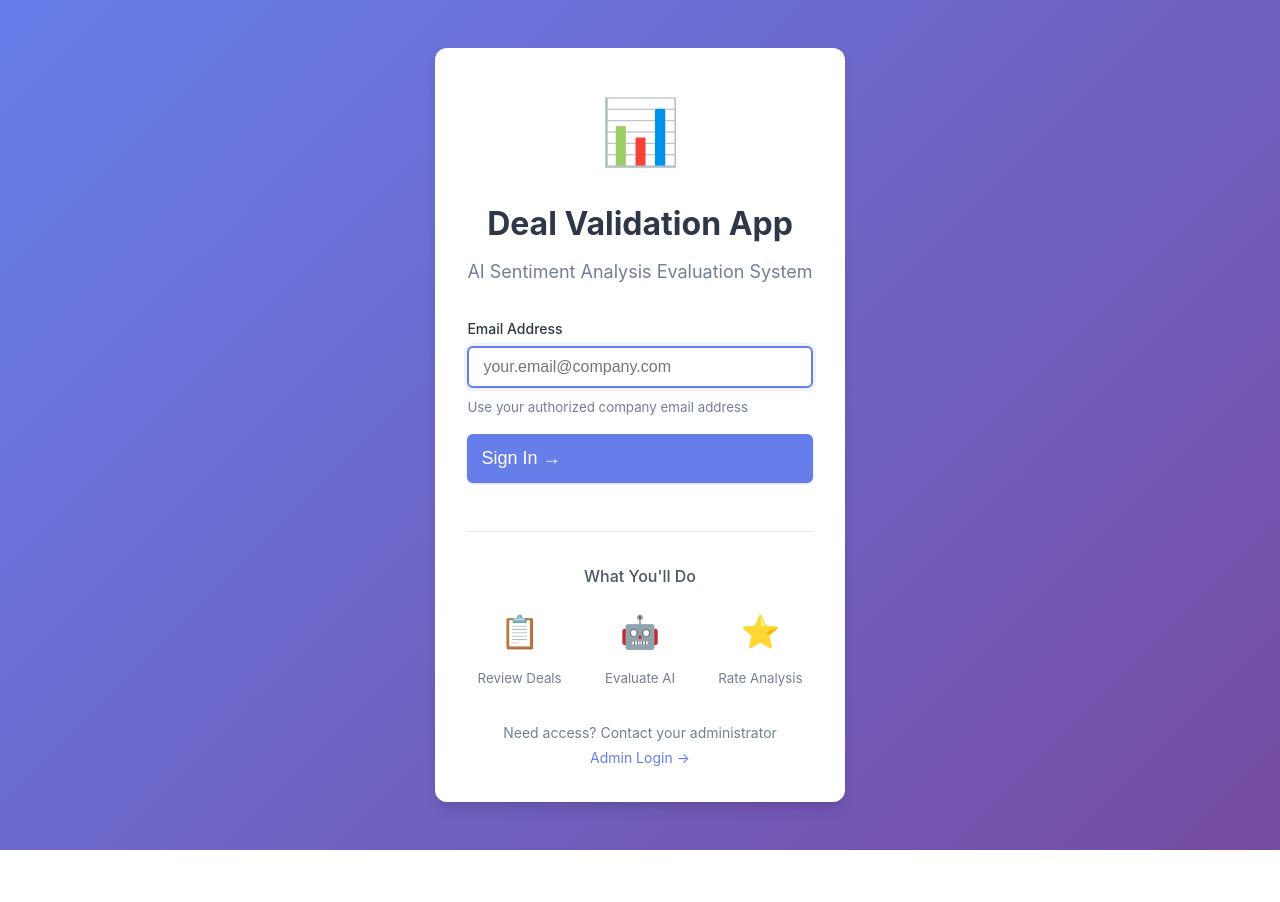
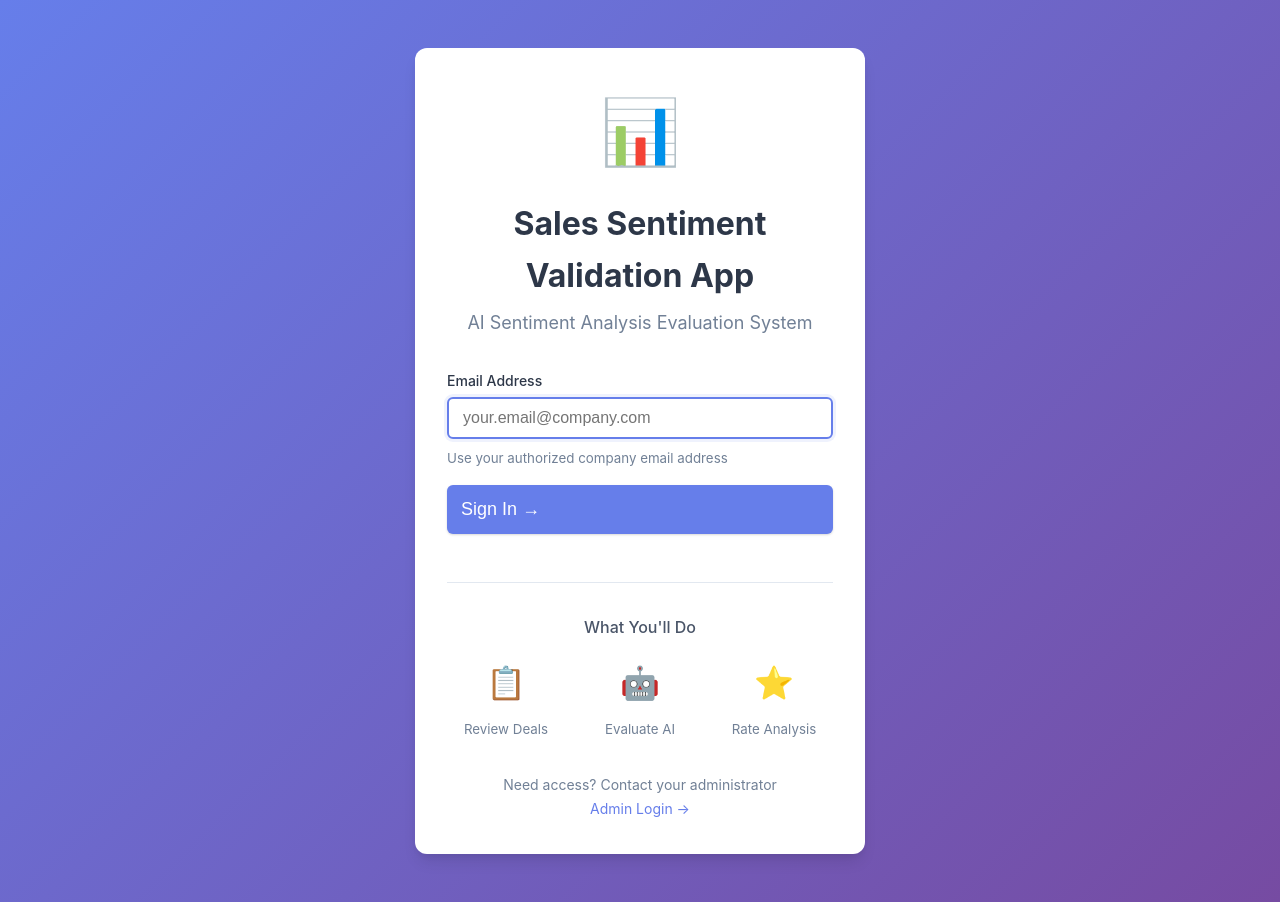
Before and after one commit to aman-glynac/Sales-Sentiment-Validation-App, a FastAPI app: page / in a window 1280 px wide. Before the commit the page ends 850 px from the top, so only its background shows below. Run offline with FastAPI, Linux system fonts and the light colour scheme.

Commit message:
updated login screen

```diff
--- a/templates/login.html
+++ b/templates/login.html
@@ -12,7 +12,7 @@
         <div class="login-form" style="max-width: 450px;">
             <div style="text-align: center; margin-bottom: 2rem;">
                 <div style="font-size: 4rem; margin-bottom: 1rem;">📊</div>
-                <h2 style="font-size: 2rem; margin-bottom: 0.5rem;">Deal Validation App</h2>
+                <h2 style="font-size: 2rem; margin-bottom: 0.5rem;">Sales Sentiment Validation App</h2>
                 <p style="color: var(--text-muted); font-size: 1.125rem;">
                     AI Sentiment Analysis Evaluation System
                 </p>
```
